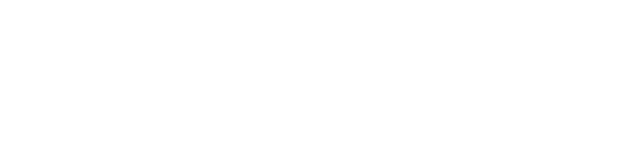
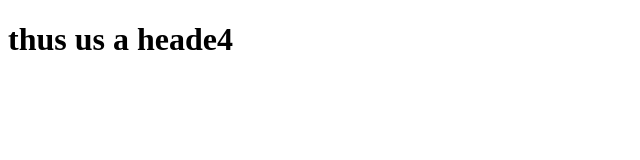
Before and after one commit to yousbrichard-bit/Richard-Portfolio-, a plain HTML site: page portfolio/about.html in a window 1280 px wide. Shown: the whole page, without its empty margins (0-640 px from the left). Drawn offline with Linux system fonts and the light colour scheme.

Commit message:
update about.html

```diff
--- a/portfolio/about.html
+++ b/portfolio/about.html
@@ -9,7 +9,7 @@
 </head>
 
 <body>
-
+  <h1>thus us a heade4</h1>
 </body>
 
 </html>
```
